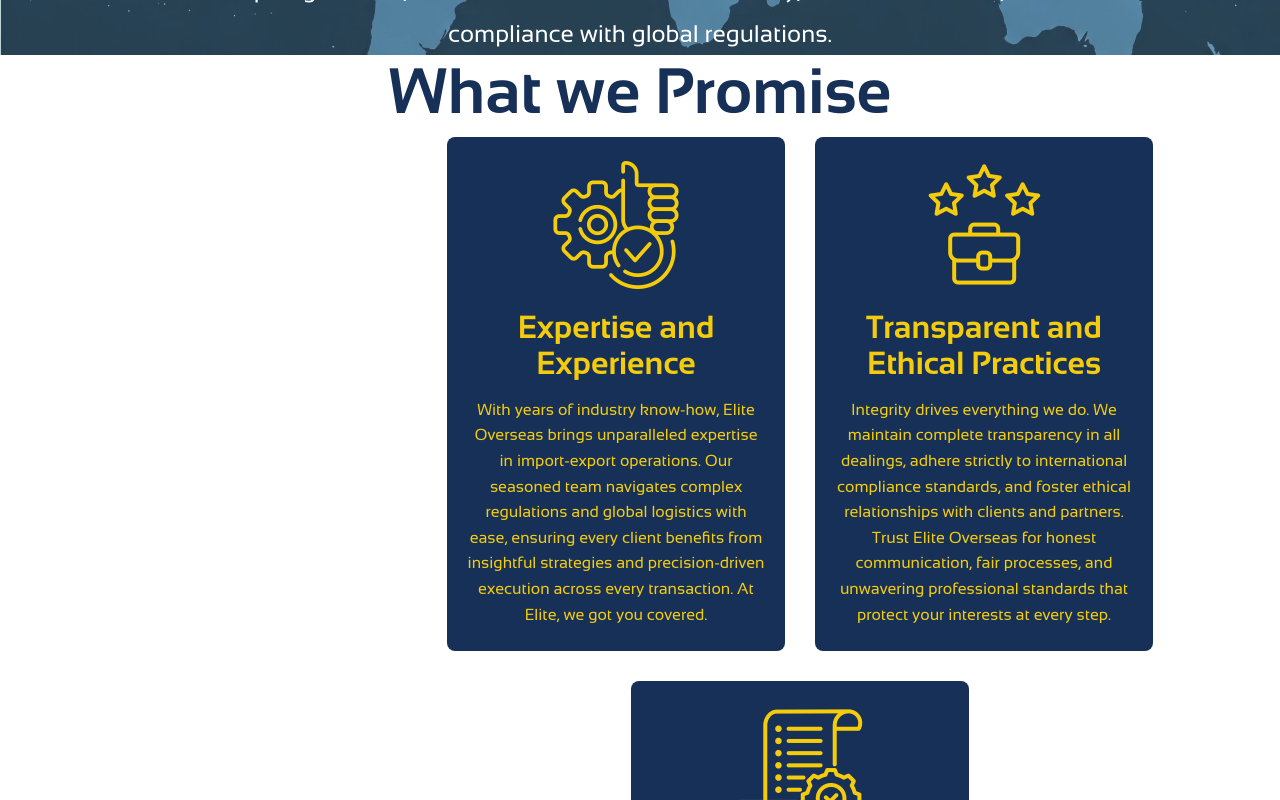
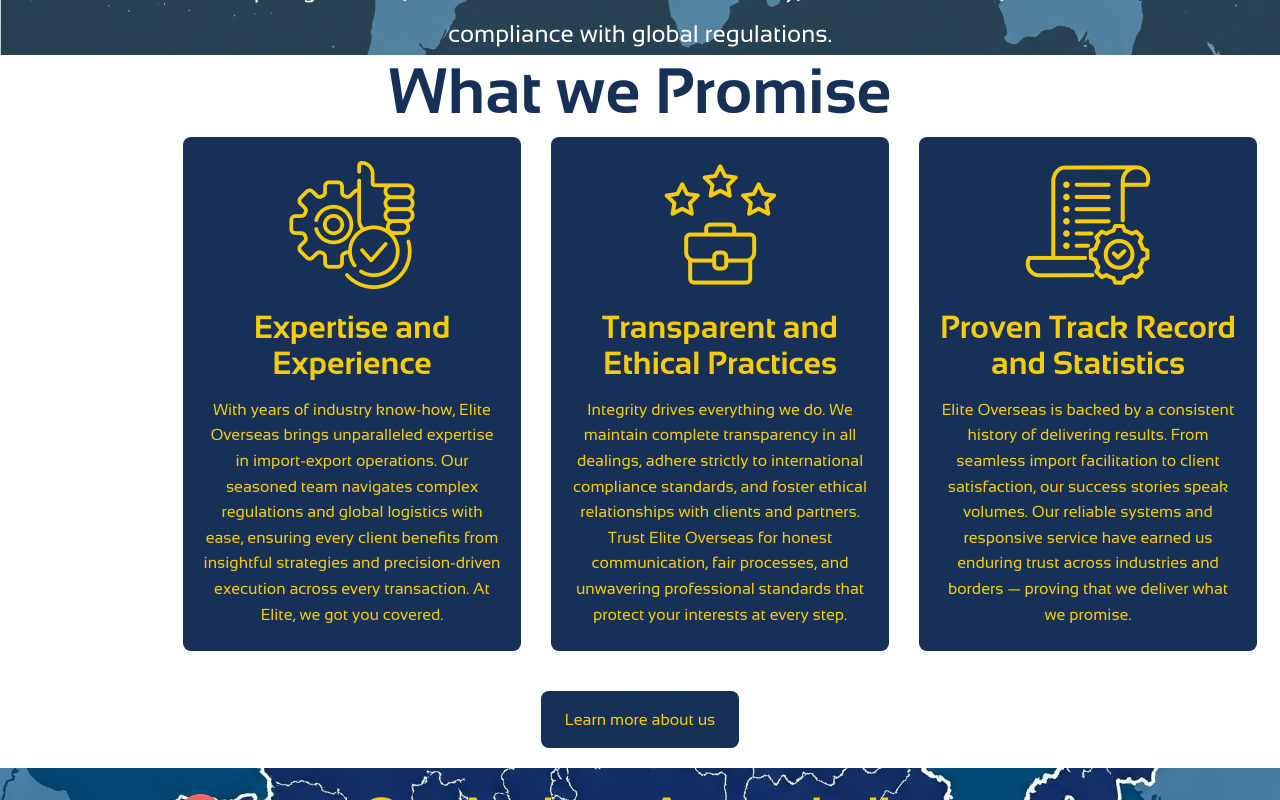
Before and after one commit to Burhanuddin785/EliteOverseas, a React (Create React App) app: page / in a window 1280 px wide. Shown: the part 960-1760 px from the top of the page. Built offline with nearby package versions, Linux system fonts and the light colour scheme.

Commit message:
EliteOverseas Deployment5 bug fixes

```diff
--- a/src/css/shared/WhatWePromise.css
+++ b/src/css/shared/WhatWePromise.css
@@ -22,7 +22,7 @@
     display: flex;
     justify-content: center;
     align-items: center;
-    margin-left: 25%;
+    margin-left: 12.5%;
     gap: 30px;
     flex-wrap: wrap;
     margin-bottom: 40px;
```
